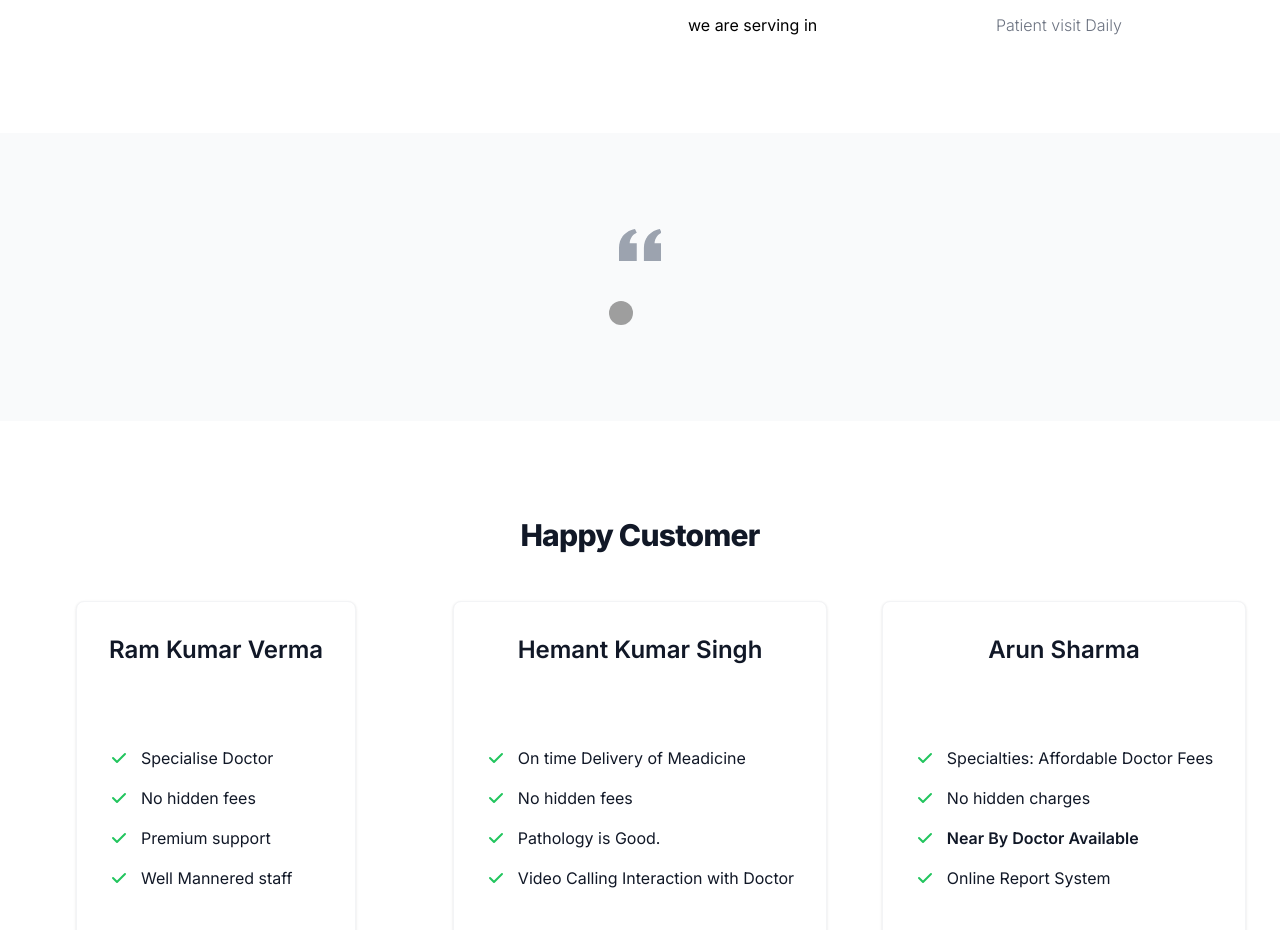
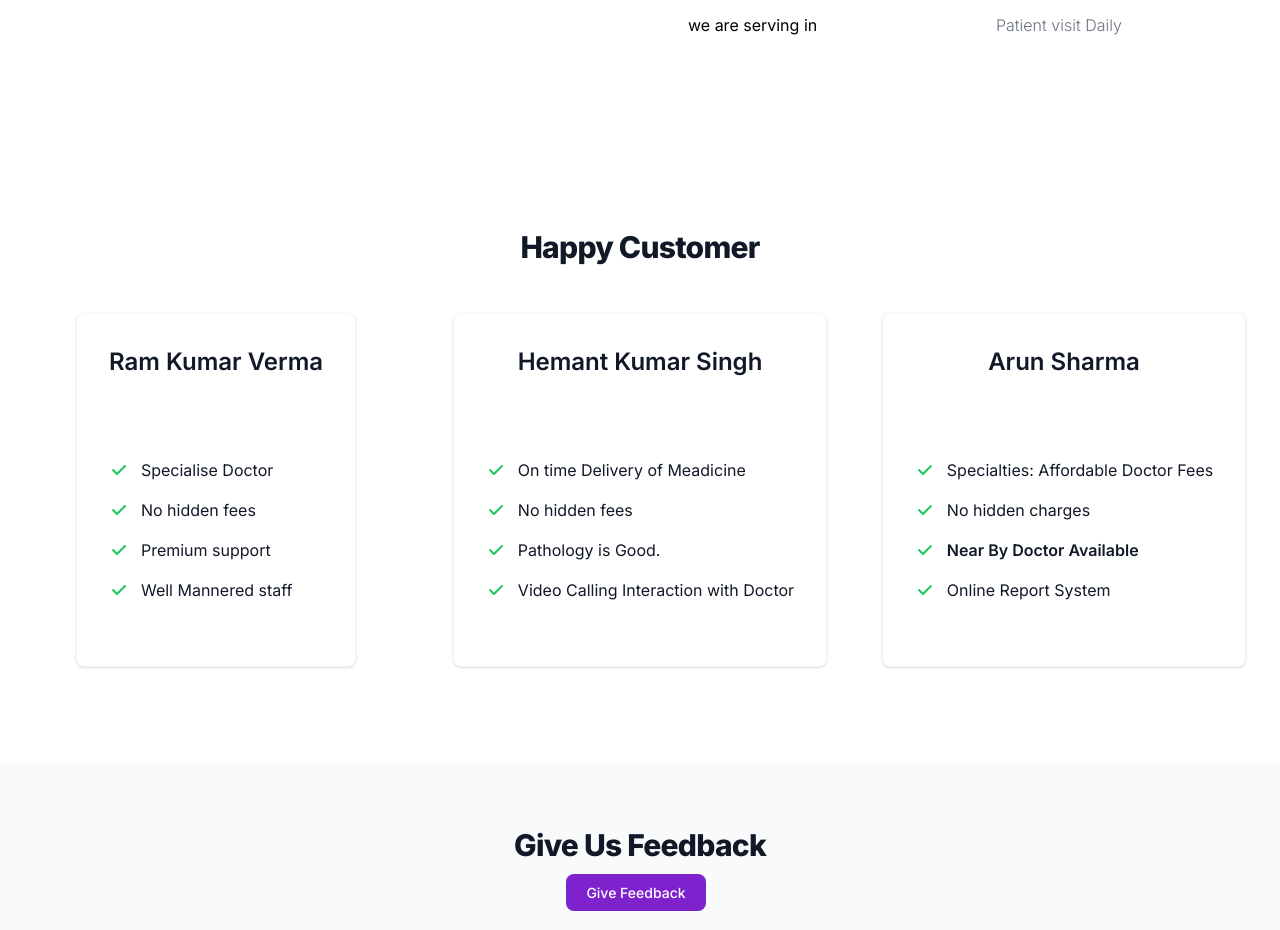
Before and after one commit to Eng99Arjun/EdocPlus, a Next.js app in the folder frontend/: page / in a window 1280 px wide. Shown: the part 1542-2472 px from the top of the page. Built offline with nearby package versions, Linux system fonts and the light colour scheme; grey boxes are pictures that could not be loaded.

Commit message:
Update contact page with new contact information

```diff
--- a/frontend/src/app/(main)/contact/page.jsx
+++ b/frontend/src/app/(main)/contact/page.jsx
@@ -48,7 +48,7 @@ const contact = () => {
                       support@example.com
                     </p>
                     <p className="text-neutral-500 dark:text-neutral-200">
-                      +1 234-567-89
+                      +91 9918934183
                     </p>
                   </div>
                 </div>
@@ -75,13 +75,13 @@ const contact = () => {
                   </div>
                   <div className="ml-6 grow">
                     <p className="mb-2 font-bold dark:text-white">
-                      Sales questions
+                       Enquiry
                     </p>
                     <p className="text-neutral-500 dark:text-neutral-200">
-                      sales@example.com
+                      enquiry@example.com
                     </p>
                     <p className="text-neutral-500 dark:text-neutral-200">
-                      +1 234-567-89
+                      +91 9918934183
                     </p>
                   </div>
                 </div>
@@ -107,12 +107,12 @@ const contact = () => {
                     </div>
                   </div>
                   <div className="ml-6 grow">
-                    <p className="mb-2 font-bold dark:text-white">Press</p>
+                    <p className="mb-2 font-bold dark:text-white">Doctors</p>
                     <p className="text-neutral-500 dark:text-neutral-200">
-                      press@example.com
+                      dooctor@example.com
                     </p>
                     <p className="text-neutral-500 dark:text-neutral-200">
-                      +1 234-567-89
+                      +91 9555958354
                     </p>
                   </div>
                 </div>
@@ -143,7 +143,7 @@ const contact = () => {
                       bugs@example.com
                     </p>
                     <p className="text-neutral-500 dark:text-neutral-200">
-                      +1 234-567-89
+                      +91 9555958354
                     </p>
                   </div>
                 </div>
--- a/frontend/src/app/page.jsx
+++ b/frontend/src/app/page.jsx
@@ -287,43 +287,7 @@ const Home = () => {
       </section>
       {/* End block */}
       {/* Start block */}
-      <section className="bg-gray-50 dark:bg-gray-800">
-        <div className="max-w-screen-xl px-4 py-8 mx-auto text-center lg:py-24 lg:px-6">
-          <figure className="max-w-screen-md mx-auto">
-            <svg
-              className="h-12 mx-auto mb-3 text-gray-400 dark:text-gray-600"
-              viewBox="0 0 24 27"
-              fill="none"
-              xmlns="http://www.w3.org/2000/svg"
-            >
-              <path
-                d="M14.017 18L14.017 10.609C14.017 4.905 17.748 1.039 23 0L23.995 2.151C21.563 3.068 20 5.789 20 8H24V18H14.017ZM0 18V10.609C0 4.905 3.748 1.038 9 0L9.996 2.151C7.563 3.068 6 5.789 6 8H9.983L9.983 18L0 18Z"
-                fill="currentColor"
-              />
-            </svg>
-            <blockquote>
-              <p className="text-xl font-medium text-gray-900 md:text-2xl dark:text-white">
 
-              </p>
-            </blockquote>
-            <figcaption className="flex items-center justify-center mt-6 space-x-3">
-              <img
-                className="w-6 h-6 rounded-full"
-                src="https://flowbite.s3.amazonaws.com/blocks/marketing-ui/avatars/michael-gouch.png"
-                alt="profile picture"
-              />
-              <div className="flex items-center divide-x-2 divide-gray-500 dark:divide-gray-700">
-                <div className="pr-3 font-medium text-gray-900 dark:text-white">
-
-                </div>
-                <div className="pl-3 text-sm font-light text-gray-500 dark:text-gray-400">
-
-                </div>
-              </div>
-            </figcaption>
-          </figure>
-        </div>
-      </section>
       {/* End block */}
       {/* Start block */}
       <section className="bg-white dark:bg-gray-900">
```
